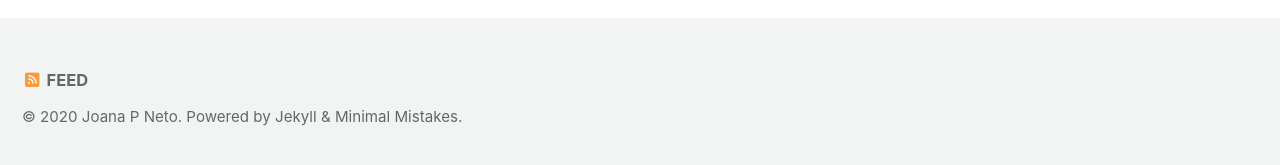
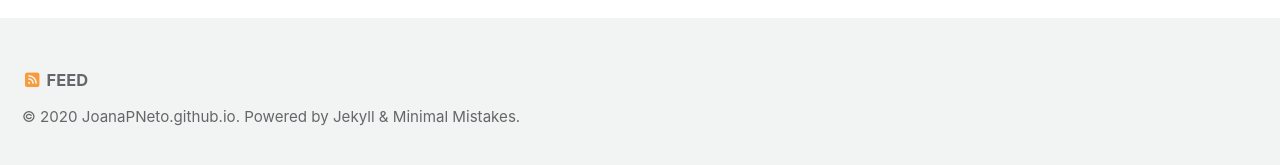
Before and after one commit to JoanaPNeto/JoanaPNeto.github.io, a Jekyll site: the page built from index.html, in a window 1280 px wide and 900 px high, scrolled down 222 px. Shown: the part 727-892 px from the top of the window. Built offline with Jekyll 4.4.1, drawn with Linux system fonts in a browser that asks for light colours; cached includes are drawn as plain includes; nearby versions of some CDN libraries; the list of posts is cut into pages by our own code; some of the changed text lies outside the part shown.

Commit message:
Update _config.yml

```diff
--- a/_config.yml
+++ b/_config.yml
@@ -16,7 +16,7 @@ minimal_mistakes_skin    : "default" # "air", "aqua", "contrast", "dark", "dirt"
 
 # Site Settings
 locale                   : "en-Pt"
-title                    : "Joana P Neto"
+title                    : #"Joana P Neto"
 title_separator          : "-"
 subtitle                 : # site tagline that appears below site title in masthead
 name                     : #"Joana P Neto"
```
